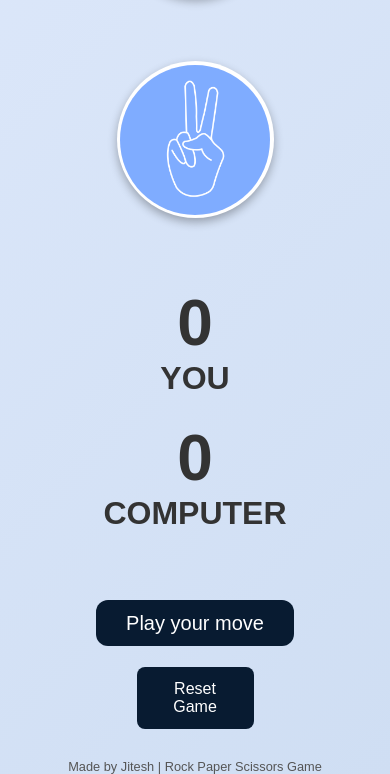
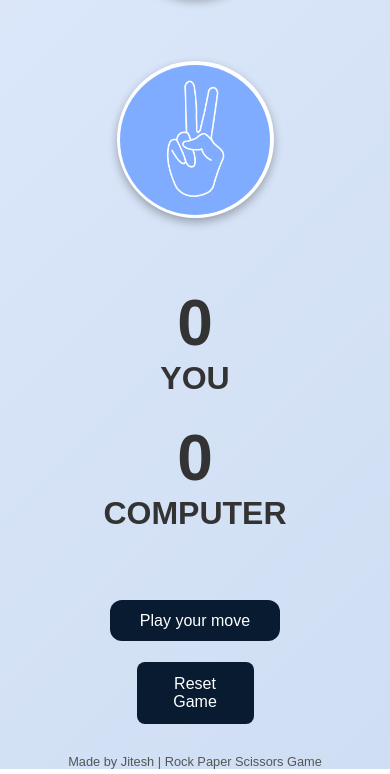
Before and after one commit to jitesh7983/Game, a plain HTML site: page js_projects/index.html in a window 390 px wide. Shown: the part 537-1311 px from the top of the page. Drawn offline with Linux system fonts and the light colour scheme.

Commit message:
style.css

```diff
--- a/js_projects/style.css
+++ b/js_projects/style.css
@@ -118,7 +118,7 @@ footer {
     }
 @media (max-width: 600px) {
 
-
+  #msg,
   #reset-btn {
     width: 30%;
     font-size: 1rem;
```
